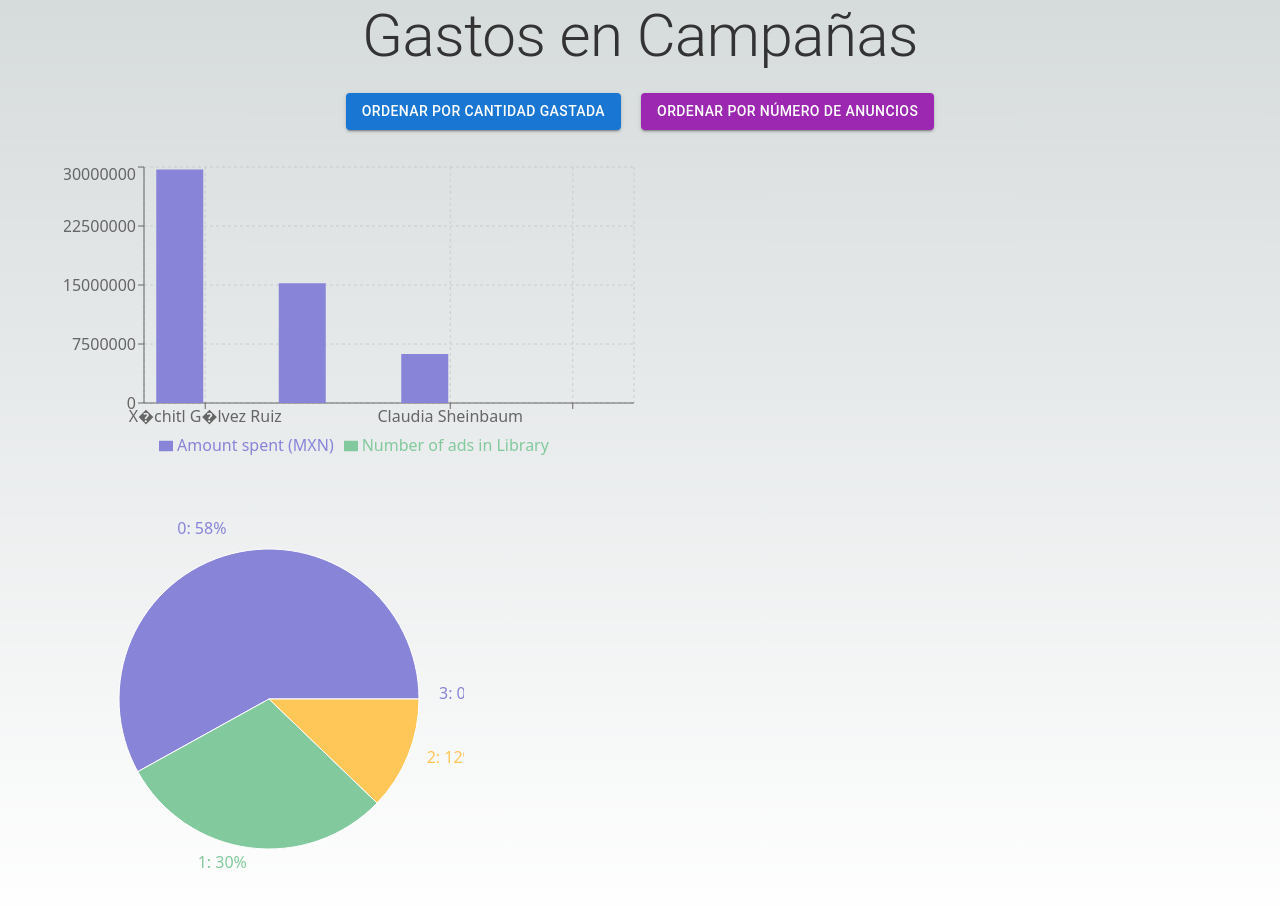
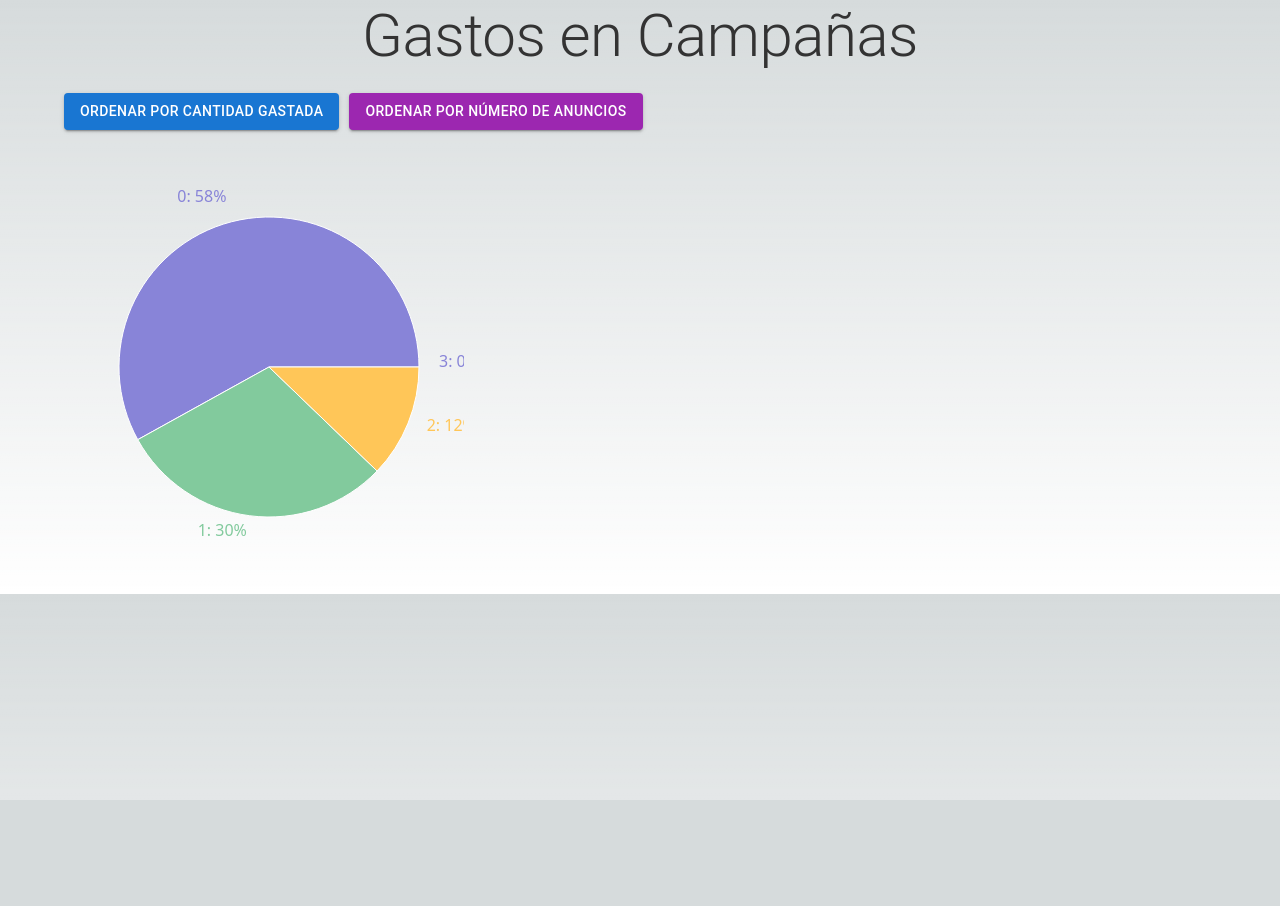
Before and after one commit to Root-FTW/BENITO, a Next.js app: page / in a window 1280 px wide. Shown: the top 906 px of the page. After the commit the page ends 800 px from the top, so only its background shows below. Built offline with nearby package versions, Linux system fonts and the light colour scheme.

Commit message:
Update index.js

```diff
--- a/pages/index.js
+++ b/pages/index.js
@@ -36,7 +36,7 @@ export default function Home({ data }) {
       <Typography variant="h2" component="h1" gutterBottom className={styles.heading}>
         Gastos en Campañas
       </Typography>
-      <Box my={2} className={styles["button-group"]}>
+      <Box my={2} className={styles.buttonGroup}>
         <Button variant="contained" color="primary" onClick={filterByAmountSpent} style={{ marginRight: '10px' }}>
           Ordenar por Cantidad Gastada
         </Button>
@@ -46,7 +46,7 @@ export default function Home({ data }) {
       </Box>
       <Box my={4} className={styles.chart}>
         <BarChart
-          width={600}
+          width="100%"
           height={300}
           data={filteredData}
           margin={{
```
